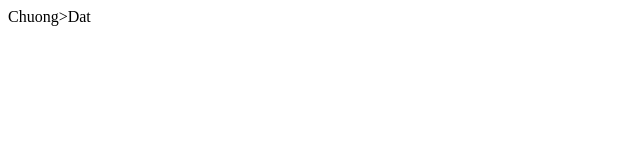
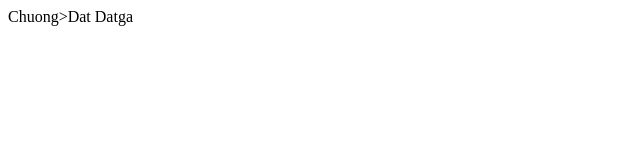
Before and after one commit to nguyenx2chuong/Demo2, a plain HTML site: page index.html in a window 1280 px wide. Shown: the full height of the page, 0-640 px from the left. Drawn offline with Linux system fonts and the light colour scheme.

Commit message:
Update index.html
Datga

```diff
--- a/index.html
+++ b/index.html
@@ -8,5 +8,6 @@
 </head>
 <body>
     Chuong>Dat
+    Datga
 </body>
 </html>
```
